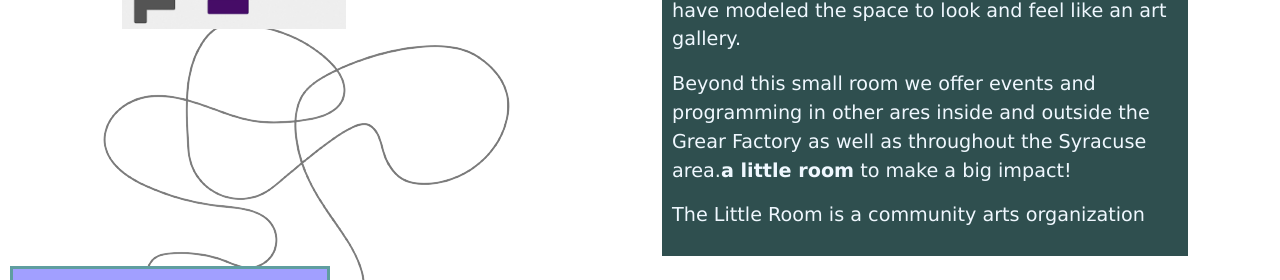
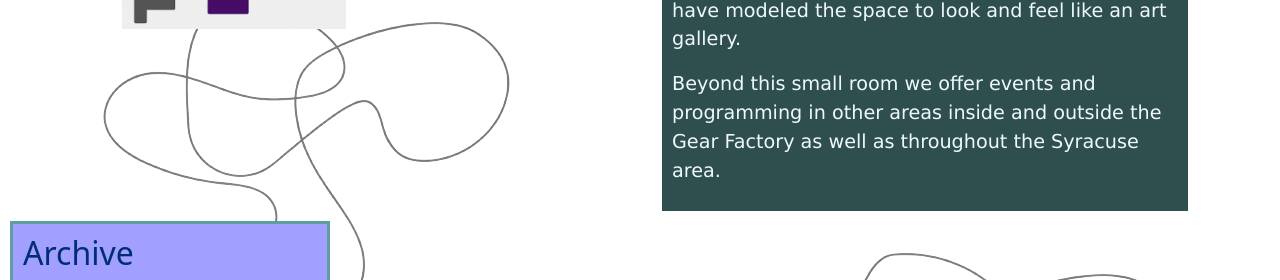
Before and after one commit to lucidbrawler/littleroomweb, a React (Create React App) app: page /archive in a window 1280 px wide. Shown: the part 389-669 px from the top of the page. Built offline with nearby package versions, Linux system fonts and the light colour scheme.

Commit message:
quick changes and review before next meeting w client

```diff
--- a/src/routes/Landing.js
+++ b/src/routes/Landing.js
@@ -3,7 +3,7 @@ import {Nav,Container, Row, Col, Button } from 'react-bootstrap';
 import pincnictable from '../media/pincnictable.jpeg';
 import reddoor from '../media/redGallery.JPG';
 import triangleglass from '../media/kaleidescope1.JPG';
-import logotxt from '../media/logotxt.png';
+import logotxt from '../media/logoandtxt.png';
 
 
 
--- a/src/routes/archive.js
+++ b/src/routes/archive.js
@@ -16,12 +16,12 @@ const Archive = () => (
     <p className="">
       <h2>A Flexible Events Organization</h2>
               <h3>The "Venue"</h3>
-                Welcome!<br/><br/> <p>The Little Room originates from our brick and mortor space
+                <br/><br/> <p>The Little Room originates from our brick and mortor space
       that is in fact a very small room. We have modeled the space to look and feel like an art gallery.
     </p>
-    <p>Beyond this small room we offer events and programming in other ares inside and outside the Grear Factory as well as throughout the Syracuse area.<strong>a little room</strong> to make a big impact!</p>
+    <p>Beyond this small room we offer events and programming in other areas inside and outside the Gear Factory as well as throughout the Syracuse area.</p>
                 </p>
-  <p> The Little Room is a community arts organization</p>
+
 
     </div>
     </Col>
```
Also changed, not shown: src/media/logoandtxt.png (added), src/routes/aboutus.js (line endings or trailing spaces).
